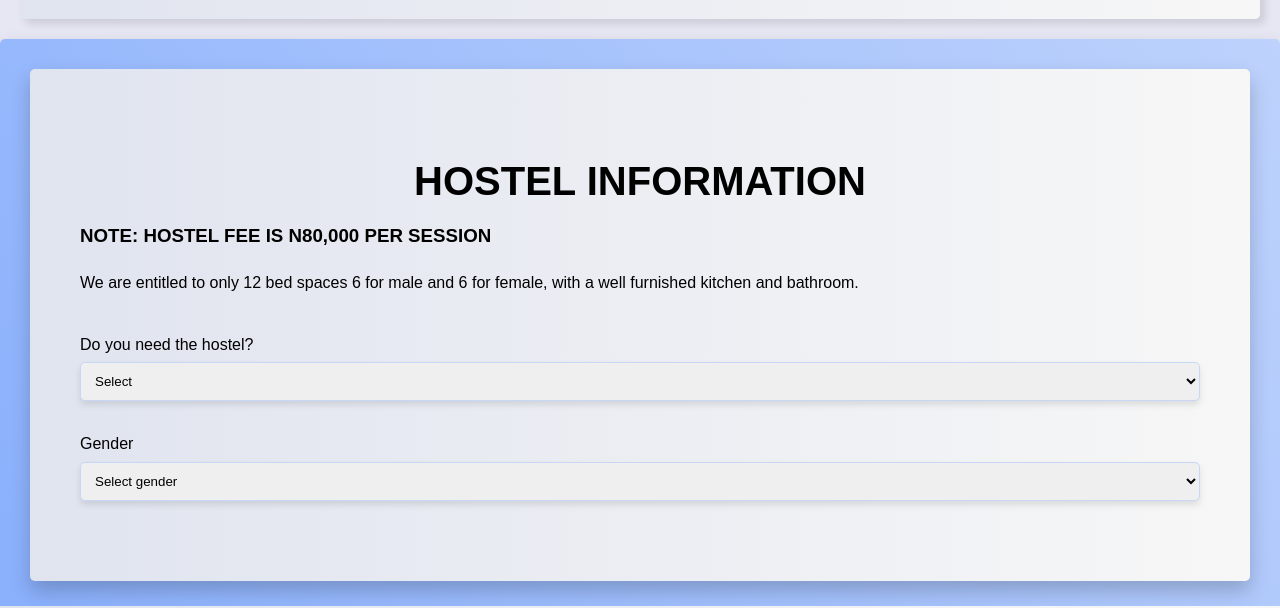
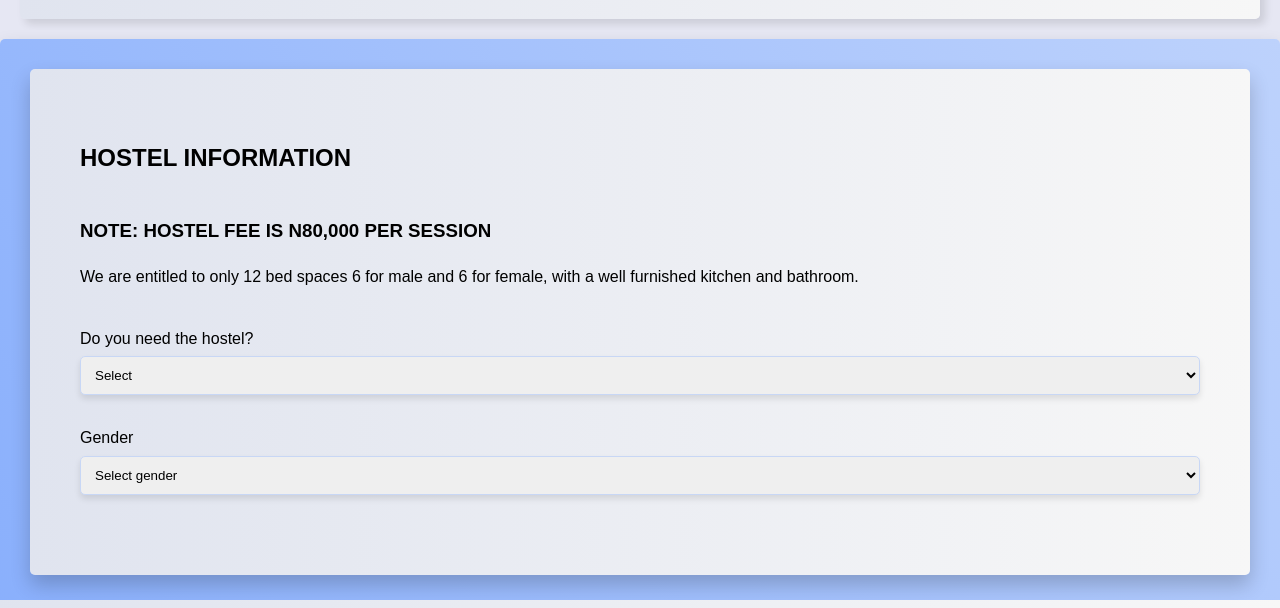
Before and after one commit to Tectonik/CGTII.COM, a plain HTML site: page index.html in a window 1280 px wide. Shown: the part 4140-4748 px from the top of the page. Drawn offline with Linux system fonts and the light colour scheme.

Commit message:
Update index.html

```diff
--- a/index.html
+++ b/index.html
@@ -325,8 +325,8 @@ margin-top: -1.25rem;
   justify-content: space-between;
 }
 
-.section-3 h2 {
-    font-size: 2.5rem;
+.hostel h2 {
+    font-size: 1.875rem;
     text-align: center;
     /*text-shadow: 5px 5px 8px rgba(0, 0, 0, 0.116);*/
     color: #000000;
```
